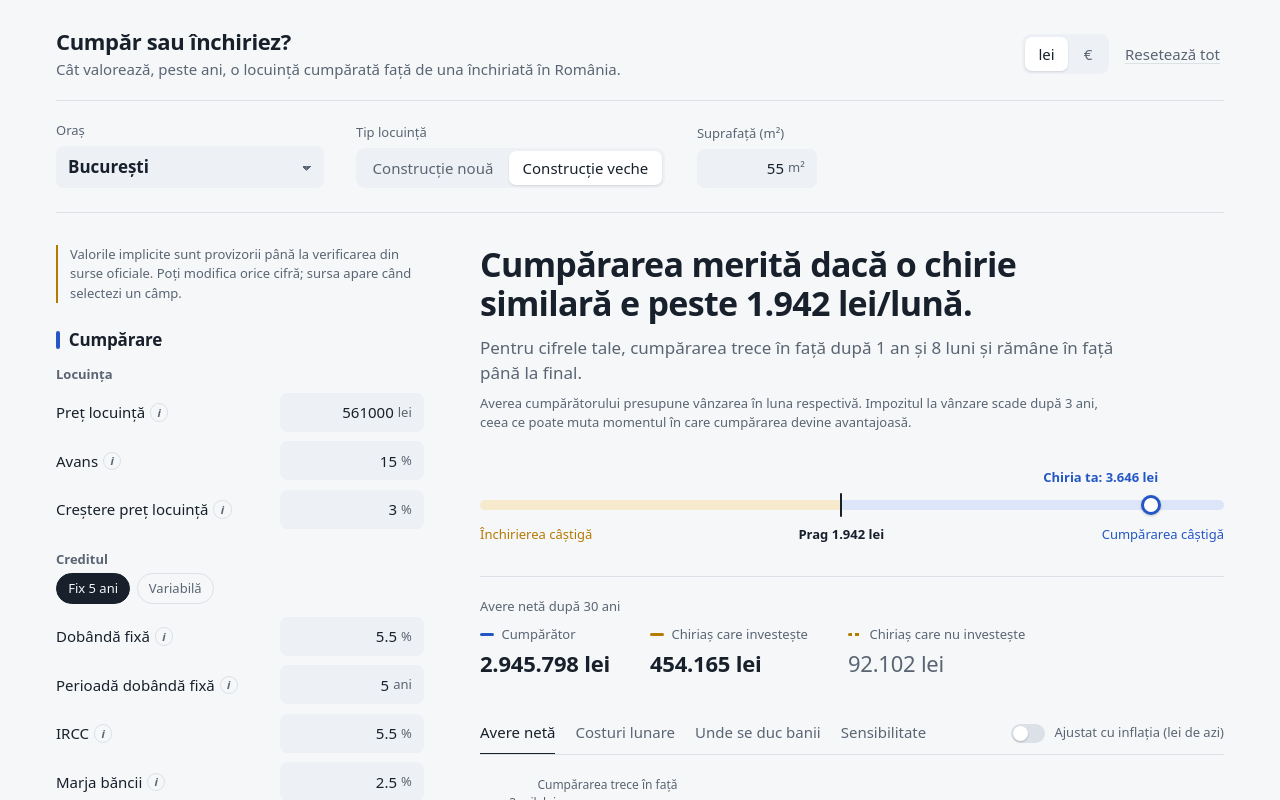
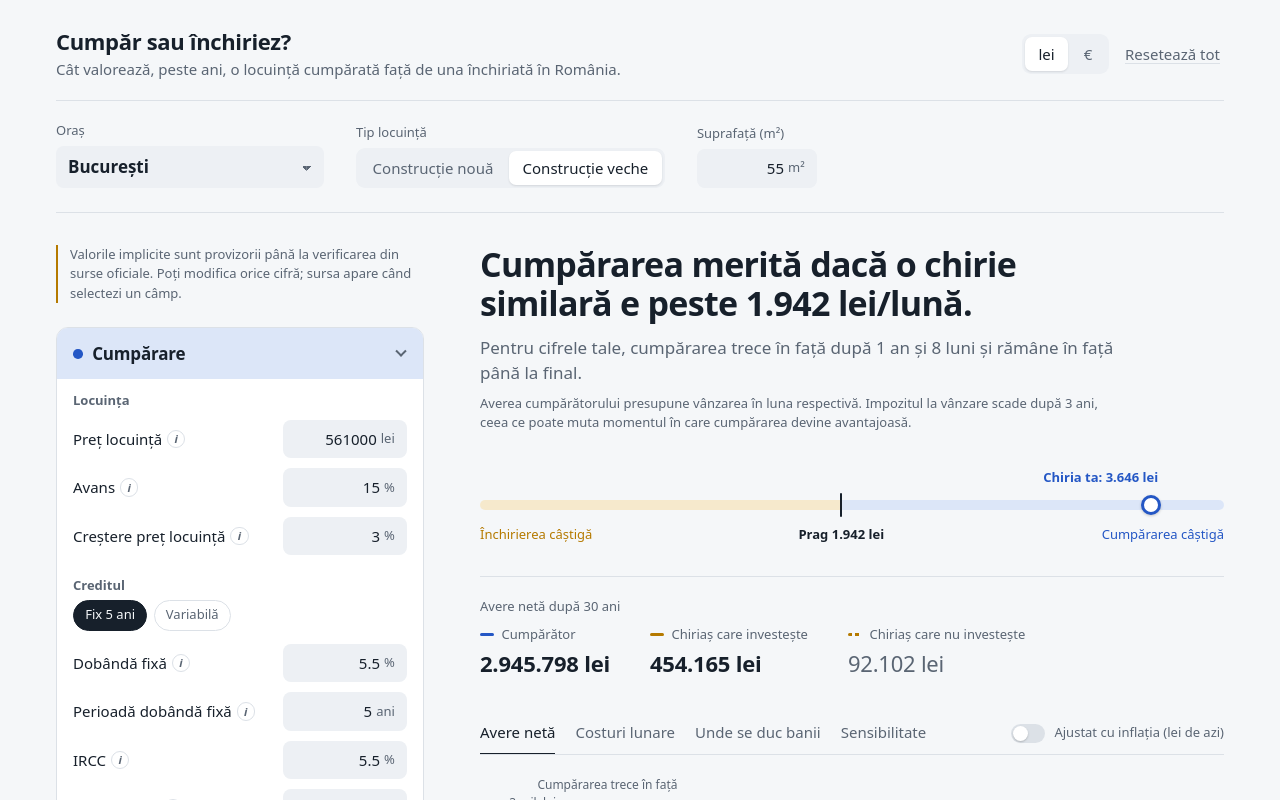
Before and after one commit to horatiu-th/buy-or-rent, a React (Vite) app: page / in a window 1280 px wide. Shown: the top 800 px of the page. Built offline with nearby package versions, Linux system fonts and the light colour scheme.

Commit message:
feat: Made settings groups collapsible with filled headers

```diff
--- a/src/styles.css
+++ b/src/styles.css
@@ -142,19 +142,33 @@ button { cursor: pointer; }
   border-left: 2px solid var(--renter); margin-bottom: 1.5rem;
 }
 
-/* Input groups: one per side of the decision, plus investing and general settings */
-.input-group { padding: 1.5rem 0; border-top: 1px solid var(--line); }
-.input-group:first-of-type { border-top: none; padding-top: 0; }
-.input-group > h3 {
-  display: flex; align-items: center; gap: 0.55rem; margin-bottom: 0.75rem;
+/* Input groups: one per side of the decision, plus investing and general settings.
+   Each is a block with a filled header that folds the group away. */
+.input-group {
+  --tint: var(--field); --accent: var(--muted);
+  border: 1px solid var(--line); border-radius: 12px; background: var(--surface); overflow: hidden;
+}
+.input-group + .input-group { margin-top: 0.75rem; }
+/* The same colours as the chart lines tie each group to its side of the comparison. */
+.group-buying { --tint: var(--buyer-soft); --accent: var(--buyer); }
+.group-renting { --tint: var(--renter-soft); --accent: var(--renter); }
+.group-head { margin: 0; }
+.group-head button {
+  display: flex; align-items: center; gap: 0.6rem; width: 100%; padding: 0.8rem 1rem;
+  border: none; background: var(--tint); text-align: left;
   font-size: var(--step-1); font-weight: 700; letter-spacing: -0.01em;
 }
-/* The same colours as the chart lines tie each group to its side of the comparison. */
-.input-group > h3::before {
-  content: ''; width: 0.25rem; height: 1.1rem; border-radius: 2px; background: var(--line);
+.group-head button::before { content: ''; flex: none; width: 0.6rem; height: 0.6rem; border-radius: 50%; background: var(--accent); }
+.group-head button:focus-visible { outline-offset: -2px; border-radius: 12px 12px 0 0; }
+.group-title { flex: 1; }
+.chevron {
+  flex: none; width: 0.5rem; height: 0.5rem; margin-right: 0.15rem;
+  border-right: 2px solid var(--muted); border-bottom: 2px solid var(--muted);
+  transform: rotate(-45deg); transition: transform 150ms;
 }
-.group-buying > h3::before { background: var(--buyer); }
-.group-renting > h3::before { background: var(--renter); }
+.input-group.is-open .chevron { transform: rotate(45deg) translate(-2px, -2px); }
+.group-body { padding: 0.75rem 1rem 1rem; }
+.group-body[hidden] { display: none; }
 .topic + .topic { margin-top: 1rem; }
 .topic h4 { font-size: var(--step--1); font-weight: 600; color: var(--muted); margin: 0 0 0.25rem; }
 
@@ -169,10 +183,11 @@ details.more > summary::-webkit-details-marker { display: none; }
 details.more > summary::before { content: '+'; font-size: var(--step-1); line-height: 1; width: 0.75rem; }
 details.more[open] > summary::before { content: '−'; }
 details.more[open] > summary { margin-bottom: 0.75rem; }
-.edit-count { margin-left: auto; color: var(--buyer); font-weight: 600; }
+.edit-count { margin-left: auto; color: var(--buyer); font-size: var(--step--1); font-weight: 600; letter-spacing: 0; }
+.group-head .edit-count { margin-left: 0; color: var(--ink); font-weight: 500; }
 
 .field {
-  display: grid; grid-template-columns: minmax(0, 1fr) 9rem; align-items: center;
+  display: grid; grid-template-columns: minmax(0, 1fr) 7.75rem; align-items: center;
   column-gap: 0.75rem; padding: 0.3rem 0;
 }
 .field-head { display: flex; align-items: center; gap: 0.3rem; min-width: 0; }
--- a/src/ui/InputsPanel.tsx
+++ b/src/ui/InputsPanel.tsx
@@ -1,3 +1,4 @@
+import { useState } from 'react';
 import type { Inputs } from '../engine';
 import type { DataFile } from '../data/schema';
 import { sourceFor, type PropertyType } from '../data/defaults';
@@ -83,15 +84,35 @@ export function InputsPanel({ data, cityId, propertyType, inputs, overrides, cur
     );
   };
 
+  const [collapsed, setCollapsed] = useState<Partial<Record<GroupId, boolean>>>({});
+  const toggle = (id: GroupId) => setCollapsed((c) => ({ ...c, [id]: !c[id] }));
+  const editsIn = (topics: Topic[]) => topics.flatMap(fieldsOf).filter((f) => f.key in overrides).length;
+
   return (
     <div className="inputs">
       {LAYOUT.map((group) => {
         const named = group.topics.length > 1 || Boolean(group.more);
-        // Edits inside the folded part would otherwise be invisible, so the summary counts them.
-        const hiddenEdits = (group.more ?? []).flatMap(fieldsOf).filter((f) => f.key in overrides).length;
+        const isOpen = !collapsed[group.id];
+        const bodyId = `group-${group.id}-body`;
+        // Edits inside folded parts would otherwise be invisible, so the folded headers count them.
+        const groupEdits = editsIn([...group.topics, ...(group.more ?? [])]);
+        const hiddenEdits = editsIn(group.more ?? []);
         return (
-          <section key={group.id} className={`input-group group-${group.id}`} aria-labelledby={`group-${group.id}`}>
-            <h3 id={`group-${group.id}`}>{ro.groups[group.id]}</h3>
+          <section key={group.id} className={`input-group group-${group.id}${isOpen ? ' is-open' : ''}`} aria-labelledby={`group-${group.id}-title`}>
+            <h3 className="group-head">
+              <button
+                type="button"
+                id={`group-${group.id}`}
+                aria-expanded={isOpen}
+                aria-controls={bodyId}
+                onClick={() => toggle(group.id)}
+              >
+                <span id={`group-${group.id}-title`} className="group-title">{ro.groups[group.id]}</span>
+                {!isOpen && groupEdits > 0 && <span className="edit-count">{ro.editedCount(groupEdits)}</span>}
+                <span className="chevron" aria-hidden="true" />
+              </button>
+            </h3>
+            <div id={bodyId} className="group-body" hidden={!isOpen}>
               {group.topics.map((t) => renderTopic(t, named))}
               {group.more && (
                 <details className="more">
@@ -102,6 +123,7 @@ export function InputsPanel({ data, cityId, propertyType, inputs, overrides, cur
                   {group.more.map((t) => renderTopic(t, true))}
                 </details>
               )}
+            </div>
           </section>
         );
       })}
```
Also changed, not shown: 1 other file (tests, documents, lock files or other folders). Lines whose indentation alone changed are shown as unchanged.
